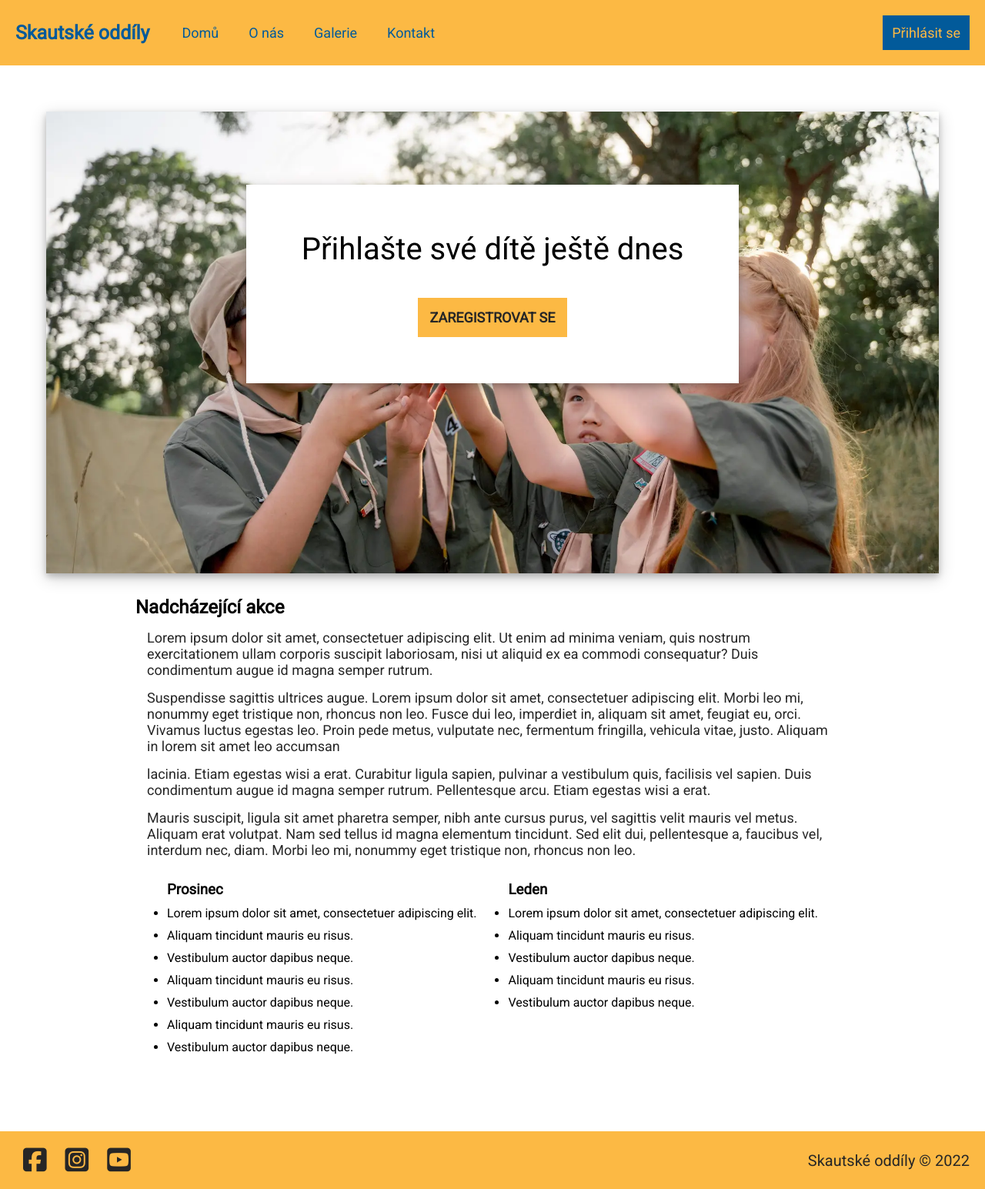
After one commit to Lucie0/vwa-project-club, a Flask app: template src/templates/views/index.jinja in a window 1280 px wide. The commit adds this page. Shown: the whole page at 77% size. Run offline with Flask 2, Linux system fonts and the light colour scheme; the template is opened without the code that fills it, so the values that code supplies are empty; some libraries are stand-ins or nearby versions.

Commit message:
add homepage

```diff
--- a/src/routes/web/views.py
+++ b/src/routes/web/views.py
@@ -1,16 +1,16 @@
-from flask import Blueprint
+from flask import Blueprint, render_template
 
 web = Blueprint("web", __name__)
 
 
 @web.get("/")
-def index():  # TODO
+def index():
     """
     @route GET /
     @desc Visit homepage
     @access Public
     """
-    pass
+    return render_template("views/index.jinja")
 
 
 @web.get("/onas")
--- /dev/null
+++ b/src/static/css/index.css
@@ -0,0 +1,63 @@
+main {
+    padding: 60px;
+}
+
+main article {
+    width: 80%;
+    margin: 30px auto;
+}
+
+article p {
+    font-size: 18px;
+    color: var(--text);
+    margin: 15px;
+}
+
+.events {
+    display: flex;
+    justify-content: space-evenly;
+}
+
+.events ul li {
+    margin: 10px auto;
+}
+
+/* PARALLAX SCROLLING */
+.parallax {
+    min-height: 600px;
+    background-attachment: fixed;
+    background-position: center;
+    background-repeat: no-repeat;
+    background-size: cover;
+    margin-bottom: 20px;
+    box-shadow: 0 4px 8px 0 rgba(0, 0, 0, 0.2), 0 6px 20px 0 rgba(0, 0, 0, 0.19);
+}
+
+.parallax-content {
+    min-width: 50%;
+    background-color: white;
+    position: absolute;
+    top: 30%;
+    left: 25%;
+    padding: 60px;
+    display: flex;
+    flex-direction: column;
+    align-items: center;
+    gap: 40px;
+    box-shadow: 0 4px 8px 0 rgba(0, 0, 0, 0.2), 0 6px 20px 0 rgba(0, 0, 0, 0.19);
+}
+
+.parallax-content p {
+    font-size: 40px;
+    white-space: nowrap;
+}
+
+.parallax-content button {
+    background-color: var(--primary);
+    border: none;
+    color: var(--text);
+    padding: 15px;
+    font-size: 18px;
+    text-transform: uppercase;
+    font-weight: bold;
+}
--- a/src/static/css/main.css
+++ b/src/static/css/main.css
@@ -90,6 +90,7 @@ footer {
     padding: 20px;
     background-color: var(--primary);
     color: var(--text);
+    align-items: center;
 }
 
 footer section i {
--- a/src/templates/views/__main.jinja
+++ b/src/templates/views/__main.jinja
@@ -16,6 +16,7 @@
 
     <!-- static -->
     <link rel="stylesheet" href="{{ url_for('css', filename='main.css') }}">
+    {% block imports %}{% endblock %}
 
     <!-- fonts -->
     <link rel="preconnect" href="https://fonts.googleapis.com">
--- /dev/null
+++ b/src/templates/views/index.jinja
@@ -0,0 +1,60 @@
+{% extends "views/__main.jinja" %}
+
+{% block imports %}
+    <link rel="stylesheet" href="{{ url_for('css', filename='index.css') }}">
+{% endblock %}
+
+{% block main %}
+    <main>
+        <section style="background-image: url({{ url_for('img', filename='main_parallax.webp') }})"
+                 class="parallax">
+            <div class="parallax-content">
+                <p>Přihlašte své dítě ještě dnes</p>
+                <button>Zaregistrovat se</button>
+            </div>
+        </section>
+
+        <article>
+            <h2>Nadcházející akce</h2>
+            <p>Lorem ipsum dolor sit amet, consectetuer adipiscing elit. Ut enim ad minima veniam, quis nostrum
+                exercitationem ullam corporis suscipit laboriosam, nisi ut aliquid ex ea commodi consequatur? Duis
+                condimentum augue id magna semper rutrum. </p>
+            <p>Suspendisse sagittis ultrices augue. Lorem ipsum dolor sit
+                amet, consectetuer adipiscing elit. Morbi leo mi, nonummy eget tristique non, rhoncus non leo. Fusce dui
+                leo, imperdiet in, aliquam sit amet, feugiat eu, orci. Vivamus luctus egestas leo. Proin pede metus,
+                vulputate nec, fermentum fringilla, vehicula vitae, justo. Aliquam in lorem sit amet leo accumsan</p>
+            <p>
+                lacinia. Etiam egestas wisi a erat. Curabitur ligula sapien, pulvinar a vestibulum quis, facilisis vel
+                sapien. Duis condimentum augue id magna semper rutrum. Pellentesque arcu. Etiam egestas wisi a erat.</p>
+            <p>
+                Mauris suscipit, ligula sit amet pharetra semper, nibh ante cursus purus, vel sagittis velit mauris vel
+                metus. Aliquam erat volutpat. Nam sed tellus id magna elementum tincidunt. Sed elit dui, pellentesque a,
+                faucibus vel, interdum nec, diam. Morbi leo mi, nonummy eget tristique non, rhoncus non leo.</p>
+        </article>
+
+        <article class="events">
+            <div>
+                <h3>Prosinec</h3>
+                <ul>
+                    <li>Lorem ipsum dolor sit amet, consectetuer adipiscing elit.</li>
+                    <li>Aliquam tincidunt mauris eu risus.</li>
+                    <li>Vestibulum auctor dapibus neque.</li>
+                    <li>Aliquam tincidunt mauris eu risus.</li>
+                    <li>Vestibulum auctor dapibus neque.</li>
+                    <li>Aliquam tincidunt mauris eu risus.</li>
+                    <li>Vestibulum auctor dapibus neque.</li>
+                </ul>
+            </div>
+            <div>
+                <h3>Leden</h3>
+                <ul>
+                    <li>Lorem ipsum dolor sit amet, consectetuer adipiscing elit.</li>
+                    <li>Aliquam tincidunt mauris eu risus.</li>
+                    <li>Vestibulum auctor dapibus neque.</li>
+                    <li>Aliquam tincidunt mauris eu risus.</li>
+                    <li>Vestibulum auctor dapibus neque.</li>
+                </ul>
+            </div>
+        </article>
+    </main>
+{% endblock %}
```
Also changed, not shown: src/static/img/main_parallax.webp (added).
